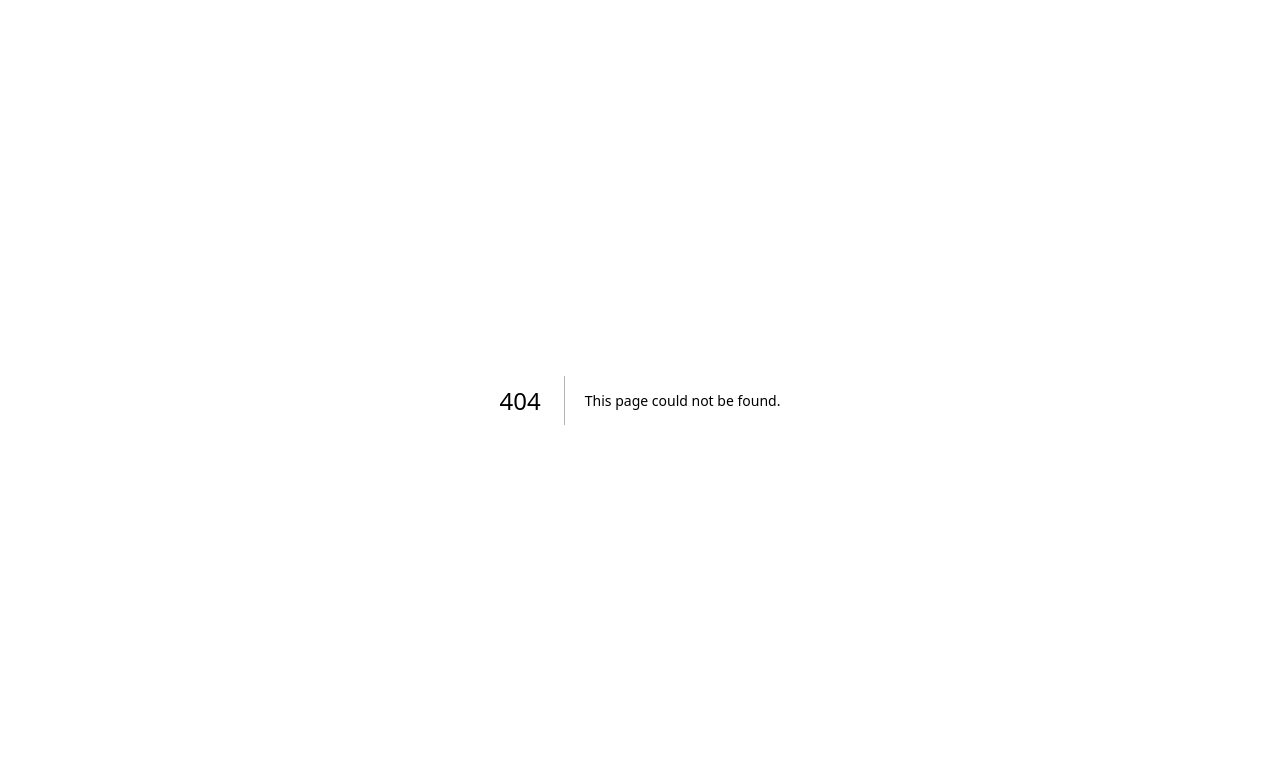
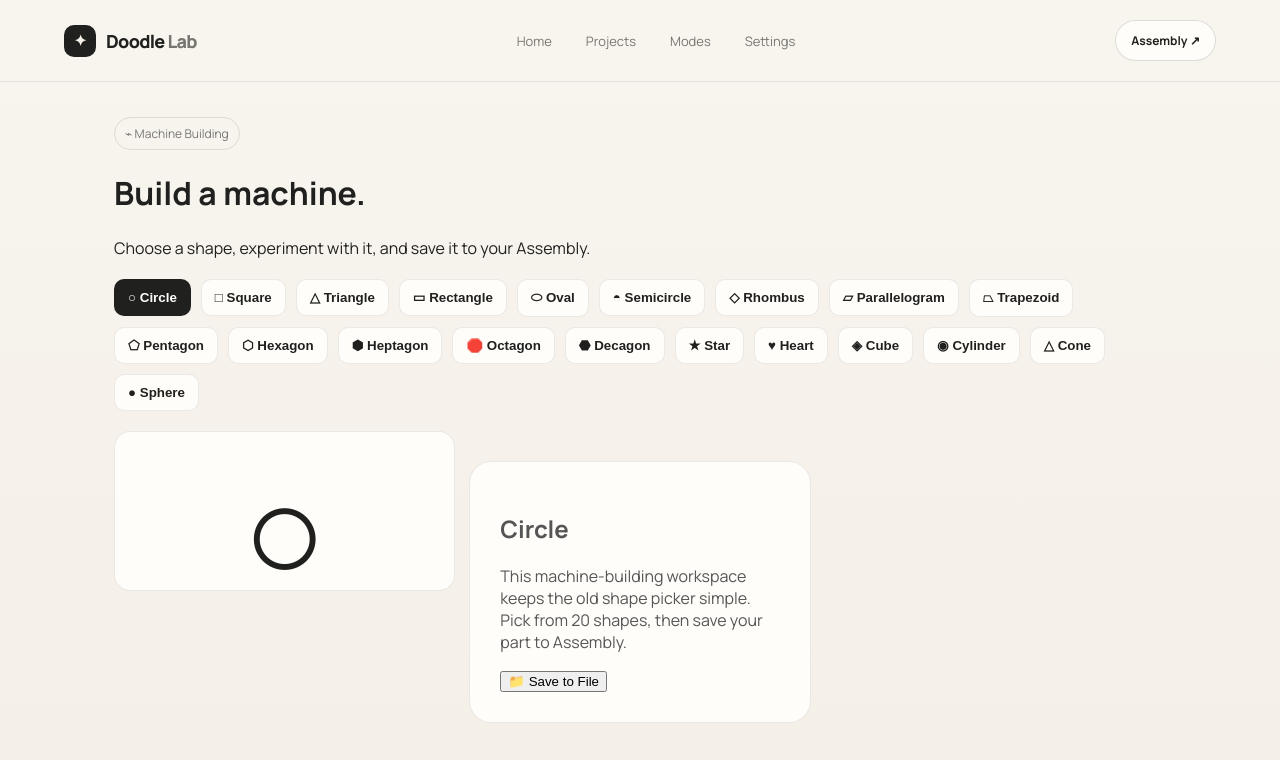
Before and after one commit to eagriware-lgtm/Doodle-lab, a Next.js app: page /cad in a window 1280 px wide. Before the commit this address had no page. Shown: the top 760 px of the page. Built offline with nearby package versions, Linux system fonts and the light colour scheme.

Commit message:
Restore Machine Building with 20 shapes

```diff
--- /dev/null
+++ b/app/cad/page.tsx
@@ -0,0 +1,4 @@
+"use client";import{useState}from"react";
+const shapes=[["○","Circle"],["□","Square"],["△","Triangle"],["▭","Rectangle"],["⬭","Oval"],["◓","Semicircle"],["◇","Rhombus"],["▱","Parallelogram"],["⏢","Trapezoid"],["⬠","Pentagon"],["⬡","Hexagon"],["⬢","Heptagon"],["🛑","Octagon"],["⬣","Decagon"],["★","Star"],["♥","Heart"],["◈","Cube"],["◉","Cylinder"],["△","Cone"],["●","Sphere"]] as const;
+export default function CAD(){const[shape,setShape]=useState(shapes[0]);const[saved,setSaved]=useState("");const save=()=>{const files=JSON.parse(localStorage.getItem("doodle-files")||"[]");files.unshift({id:Date.now().toString(),mode:"Machine Building",title:shape[1],data:"Saved machine shape"});localStorage.setItem("doodle-files",JSON.stringify(files.slice(0,50)));setSaved("Saved ✓");setTimeout(()=>setSaved(""),1400)};return <div className="shell"><Header/><main className="workspace"><span className="badge">⌁ Machine Building</span><h1>Build a machine.</h1><p>Choose a shape, experiment with it, and save it to your Assembly.</p><div className="toolbar" style={{display:"flex",flexWrap:"wrap",gap:10}}>{shapes.map(([s,n])=><button className={shape[1]===n?"active":""} key={n} onClick={()=>setShape([s,n])}>{s} {n}</button>)}</div><div className="shapeGrid"><div className="shape" style={{fontSize:140}}>{shape[0]}</div><div className="panel"><h2>{shape[1]}</h2><p>This machine-building workspace keeps the old shape picker simple. Pick from 20 shapes, then save your part to Assembly.</p><button onClick={save}>📁 {saved||"Save to File"}</button></div></div></main></div>}
+function Header(){return <header className="nav"><a className="brand" href="/"><span className="brandMark">✦</span><span>Doodle <i>Lab</i></span></a><nav className="links"><a href="/">Home</a><a href="/projects">Projects</a><a href="/modes">Modes</a><a href="/settings">Settings</a></nav><a className="navCta" href="/assembly">Assembly ↗</a></header>}
```
